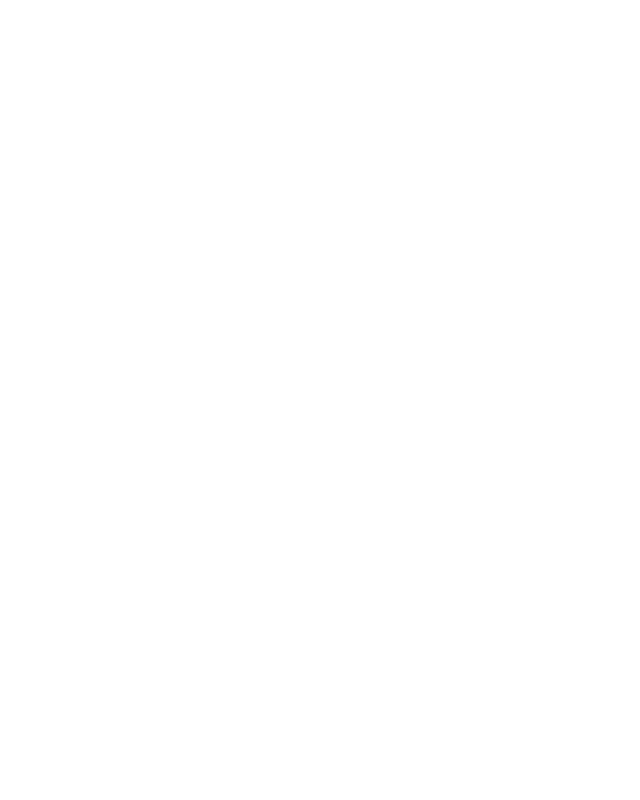
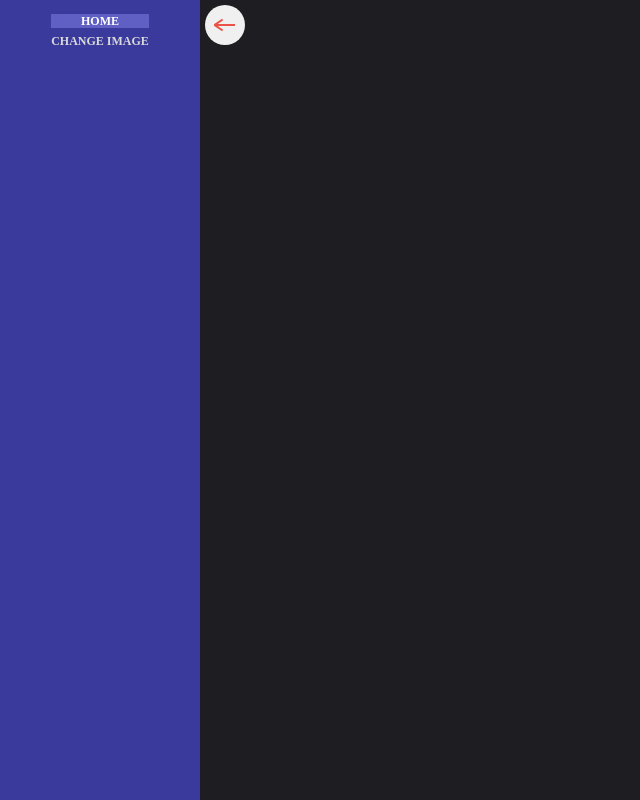
Before and after one commit to UniqueNickname/vue-plus-jquery-project, a Vue app: page / in a window 1280 px wide. Shown: the whole page, without its empty margins (0-640 px from the left). Built offline with nearby package versions, Linux system fonts and the light colour scheme.

Commit message:
edit MainMenu

```diff
--- a/package.json
+++ b/package.json
@@ -21,6 +21,7 @@
     "babel-eslint": "^10.0.1",
     "eslint": "^5.16.0",
     "eslint-plugin-vue": "^5.0.0",
+    "jquery": "^3.4.1",
     "node-sass": "^4.12.0",
     "sass-loader": "^8.0.0",
     "vue-template-compiler": "^2.6.10"
--- a/src/App.vue
+++ b/src/App.vue
@@ -11,9 +11,14 @@
 export default {
   components: {
     MainMenu: MainMenu
+  },
+  data () {
+    return {
+    }
   }
 }
 </script>
 
 <style lang="sass">
+@import 'assets/sass/main.sass'
 </style>
--- a/src/assets/sass/_vars.sass
+++ b/src/assets/sass/_vars.sass
@@ -1,7 +1,8 @@
 $accent: #eb5348
 $text: #f0f0f0
-$text-menu: #222222
+$text-menu: #ffffff
 $main-bcg: #1e1e22
+$menu-bcg: #3a3a9c
 $code-btn: #2196f3
 $code-box: #361f77
 $code-box-text: #d5cdeb
--- a/src/assets/sass/main-menu.sass
+++ b/src/assets/sass/main-menu.sass
@@ -1,34 +1,38 @@
 @import vars
 
 .menu
+	font-size: 12px
 	margin: 0
+	padding: 0
 	position: fixed
 	left: 0
 	top: 0
-	width: 20%
+	width: 15%
+	min-width: 200px
 	height: 100vh
-	display: flex
-	align-items: center
-	justify-content: center
-	background-color: $accent
+	text-align: center
+	background-color: $menu-bcg
 	transition: transform .5s
 	transform: translateX(-100%)
 	z-index: 99
 	&_active
 		transform: translateX(0%)
 	&-list
-		display: flex
-		justify-content: space-around
-		align-items: center
-		flex-direction: column
-		height: 100%
+		ul
+			list-style: none
+			padding-inline-start: 0
 		&-item
-			color: $text-menu
+			color: darken($text-menu, 15%)
 			text-transform: uppercase
 			font-weight: 700
-			&.active
-				padding: 10px
-				border: 2px solid #333
+			margin-bottom: 30px
+			padding: 0px 30px
+			&_active
+				color: $text-menu
+				background-color: lighten($menu-bcg, 15%)
+			&:hover
+				background-color: darken($menu-bcg, 15%)
+
 	&-btn
 		background-color: $text
 		width: 40px
--- a/src/components/MainMenu.vue
+++ b/src/components/MainMenu.vue
@@ -1,14 +1,26 @@
 <template>
-  <menu class="menu">
+  <menu class="menu"
+    :class="{'menu_active' : menuIsShow}">
+    <a href="#"
+      class="menu-btn"
+      :class="{'menu-btn_active' : menuIsShow}">
+        <span></span></a>
     <nav class="menu-list">
-      <router-link class="menu-list-item" to="/">Home</router-link>
-      <router-link class="menu-list-item" to="/about">Change image</router-link>
+      <ul>
+        <li><router-link class="menu-list-item menu-list-item_active" to="/">Home</router-link></li>
+        <li><router-link class="menu-list-item" to="/ChangeImage">Change image</router-link></li>
+      </ul>
     </nav>
   </menu>
 </template>
 
 <script>
 export default {
+  data () {
+    return {
+      menuIsShow: true
+    }
+  }
 }
 </script>
 
--- a/src/main.js
+++ b/src/main.js
@@ -1,6 +1,9 @@
 import Vue from 'vue'
 import App from './App.vue'
 import router from './router'
+import jQuery from 'jquery'
+global.jQuery = jQuery
+global.$ = jQuery
 
 Vue.config.productionTip = false
 
--- a/src/router/index.js
+++ b/src/router/index.js
@@ -13,10 +13,7 @@
   {
     path: '/changeImage',
     name: 'changeImage',
-    // route level code-splitting
-    // this generates a separate chunk (about.[hash].js) for this route
-    // which is lazy-loaded when the route is visited.
-    component: () => import(/* webpackChunkName: "about" */ '../views/ChangeImage.vue')
+    component: () => import('../views/ChangeImage.vue')
   }
 ]
 
```
Also changed, not shown: 1 other file (tests, documents, lock files or other folders).
